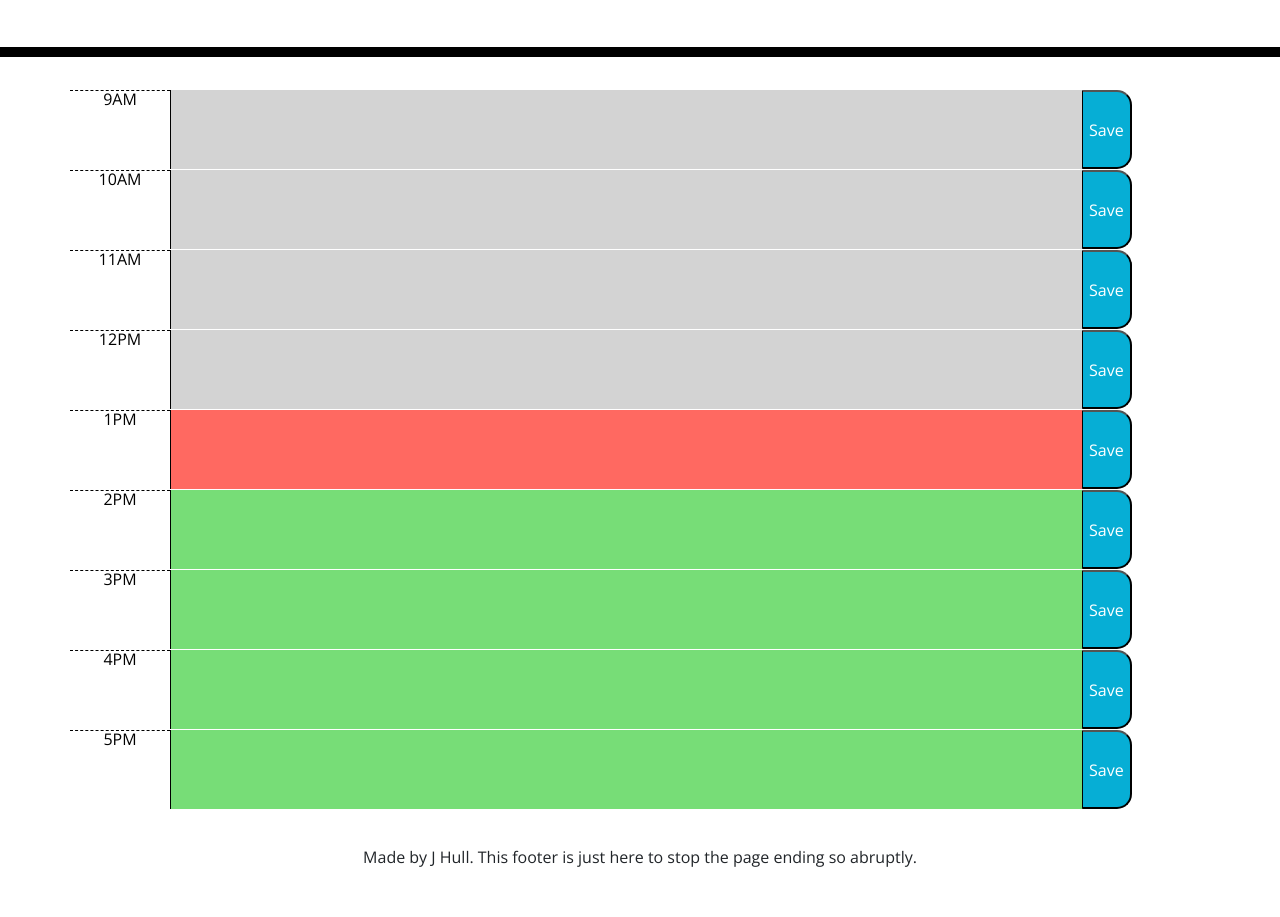
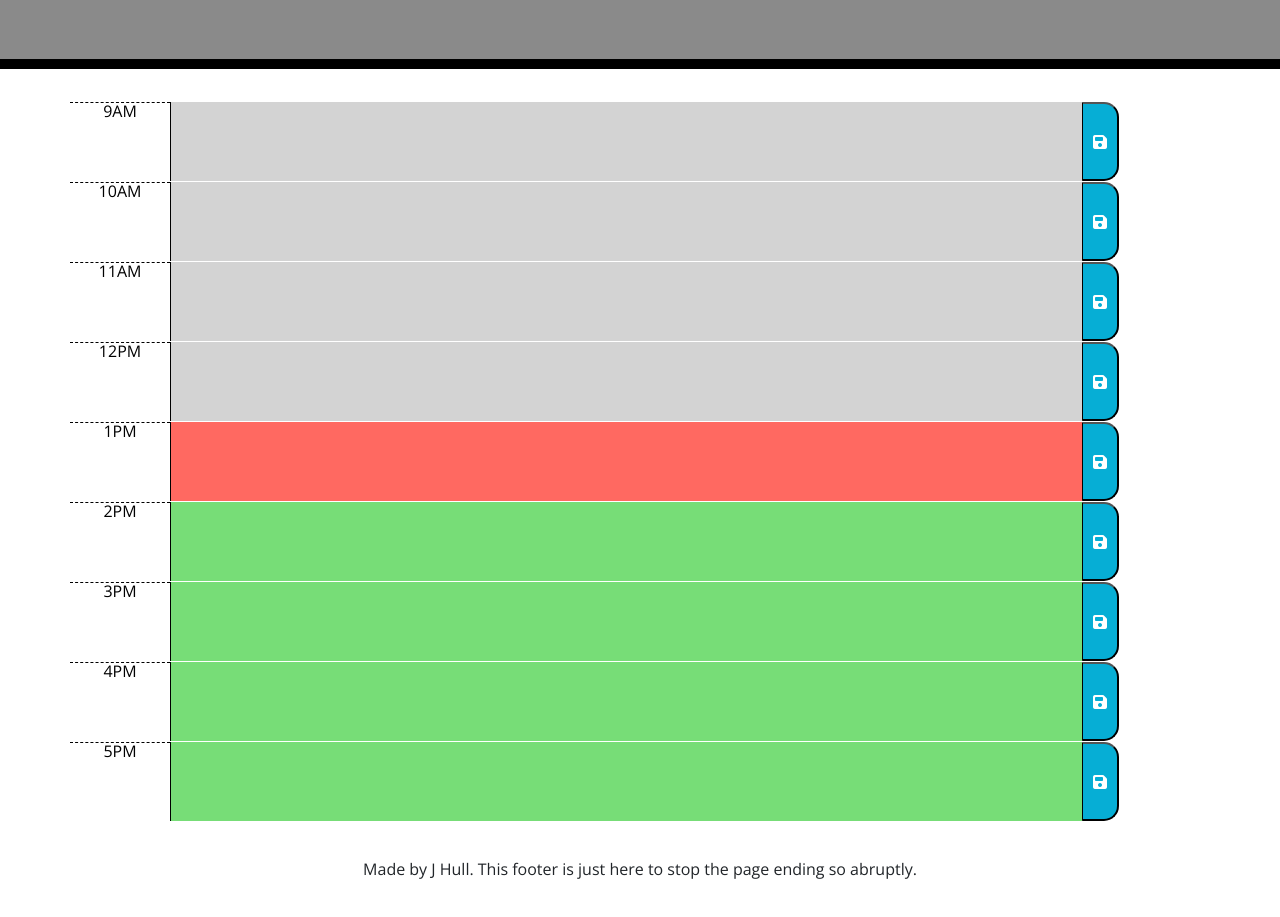
Before and after one commit to jh871/Daily-Planner-App, a plain HTML site: page index.html in a window 1280 px wide. Shown: the part 247-1164 px from the top of the page. Drawn offline with nearby package versions, Linux system fonts and the light colour scheme.

Commit message:
added save button icons

```diff
--- a/assets/css/style.css
+++ b/assets/css/style.css
@@ -18,6 +18,7 @@ textarea {
 .jumbotron {
   text-align: center;
   background-color: transparent;
+  background-color: rgb(138, 138, 138);
   color: black;
   border-radius: 0;
   border-bottom: 10px solid black;
@@ -46,17 +47,18 @@ textarea {
 
 .past {
   background-color: #d3d3d3;
-  color: white;
+  color: rgb(0, 0, 0, 0.5);
 }
 
 .present {
   background-color: #ff6961;
   color: white;
+  font-weight: 700;
 }
 
 .future {
   background-color: #77dd77;
-  color: white;
+  color: rgb(0, 0, 0);
 }
 
 .saveBtn {
@@ -65,6 +67,7 @@ textarea {
   border-bottom-right-radius: 15px;
   background-color: #06aed5;
   color: white;
+  padding: 10px;
 }
 
 .saveBtn i:hover {
@@ -80,3 +83,7 @@ footer {
   text-align: center;
   padding: 40px;
 }
+
+#currentDay {
+  font-size: 2rem;
+}
--- a/index.html
+++ b/index.html
@@ -8,6 +8,8 @@
       rel="stylesheet"
       href="https://stackpath.bootstrapcdn.com/bootstrap/4.3.1/css/bootstrap.min.css"
     />
+    <!--Fontawesome for icons-->
+    <script src="https://kit.fontawesome.com/9b94255d42.js" crossorigin="anonymous"></script>
     <link
       rel="stylesheet"
       href="https://use.fontawesome.com/releases/v5.8.1/css/all.css"
@@ -33,55 +35,55 @@
       <div class="time-block row">
         <span class="hour">9AM</span>
         <textarea class="textarea" id="9"></textarea>
-        <button class="saveBtn" id="btn9">Save</button>
+        <button class="saveBtn" id="btn9"><i class="fa-solid fa-floppy-disk"></i></button>
       </div>
 
       <div class="time-block row">
         <span class="hour">10AM</span>
         <textarea class="textarea" id="10"></textarea>
-        <button class="saveBtn" id="btn10">Save</button>
+        <button class="saveBtn" id="btn10"><i class="fa-solid fa-floppy-disk"></i></button>
       </div>
 
       <div class="time-block row">
         <span class="hour">11AM</span>
         <textarea class="textarea" id="11"></textarea>
-        <button class="saveBtn" id="btn11">Save</button>
+        <button class="saveBtn" id="btn11"><i class="fa-solid fa-floppy-disk"></i></button>
       </div>
 
       <div class="time-block row">
         <span class="hour">12PM</span>
         <textarea class="textarea" id="12"></textarea>
-        <button class="saveBtn" id="btn12">Save</button>
+        <button class="saveBtn" id="btn12"><i class="fa-solid fa-floppy-disk"></i></button>
       </div>
 
       <div class="time-block row">
         <span class="hour">1PM</span>
         <textarea class="textarea" id="13"></textarea>
-        <button class="saveBtn" id="btn13">Save</button>
+        <button class="saveBtn" id="btn13"><i class="fa-solid fa-floppy-disk"></i></button>
       </div>
 
       <div class="time-block row">
         <span class="hour">2PM</span>
         <textarea class="textarea" id="14"></textarea>
-        <button class="saveBtn" id="btn14">Save</button>
+        <button class="saveBtn" id="btn14"><i class="fa-solid fa-floppy-disk"></i></button>
       </div>
 
       <div class="time-block row">
         <span class="hour">3PM</span>
         <textarea class="textarea" id="15"></textarea>
-        <button class="saveBtn" id="btn15">Save</button>
+        <button class="saveBtn" id="btn15"><i class="fa-solid fa-floppy-disk"></i></button>
       </div>
 
       <div class="time-block row">
         <span class="hour">4PM</span>
         <textarea class="textarea" id="16"></textarea>
-        <button class="saveBtn" id="btn16">Save</button>
+        <button class="saveBtn" id="btn16"><i class="fa-solid fa-floppy-disk"></i></button>
       </div>
 
       <div class="time-block row">
         <span class="hour">5PM</span>
         <textarea class="textarea" id="17"></textarea>
-        <button class="saveBtn" id="btn17">Save</button>
+        <button class="saveBtn" id="btn17"><i class="fa-solid fa-floppy-disk"></i></button>
       </div>
     </div>
     <footer> Made by J Hull. This footer is just here to stop the page ending so abruptly.</footer>
```
